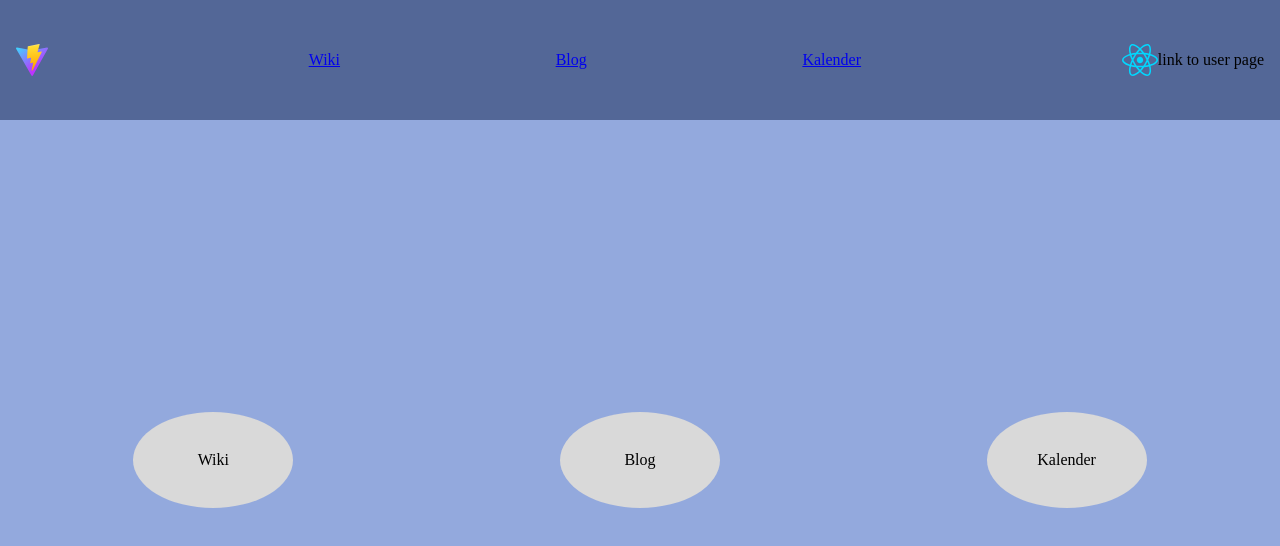
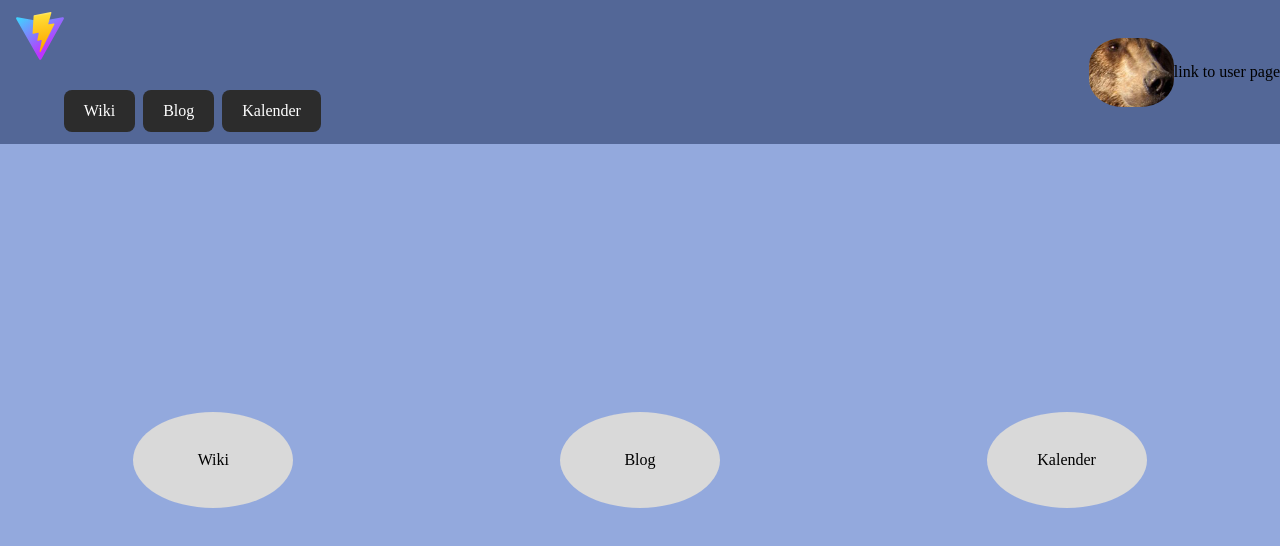
Before and after one commit to FiggleBottomFB/provider_frontend, a React (Vite) app: page / in a window 1280 px wide. Shown: the top 546 px of the page. Built offline with nearby package versions, Linux system fonts and the light colour scheme.

Commit message:
made a styling try for header

```diff
--- a/src/Blog/Blogpost.jsx
+++ b/src/Blog/Blogpost.jsx
@@ -53,7 +53,7 @@ function DisplayBlogPost({}){
       <button id="back-arrow-button" onClick={()=>{navigate(-1)}}>←</button>
       <div id="blog-post-info-container">
       <BlogPostFrame title={blogPostRequest.data.fields.title} content={blogPostRequest.data.fields.content}/>
-      <DisplayComments Comments={blogPostRequest?.data.fields.comments} addComment={handleAddComment} addToId={blogPostRequest.data.fields.id} deleteComment={handleDeleteComment} addToString={"blogpostID"}/>
+      <DisplayComments isFetching={blogPostRequest.isFetching} Comments={blogPostRequest?.data.fields.comments} addComment={handleAddComment} addToId={blogPostRequest.data.fields.id} deleteComment={handleDeleteComment} addToString={"blogpostID"}/>
       </div>
     </div>
   )
--- a/src/CSS/calendar.css
+++ b/src/CSS/calendar.css
@@ -10,6 +10,7 @@
 }
 
 #calendar-container{
+    margin-top: 15vh;
     width: 100vw;
     height: 100%;
 }
--- a/src/CSS/comments.css
+++ b/src/CSS/comments.css
@@ -41,4 +41,6 @@
     margin-top: 1rem;
     border-top: 0.05rem #636363 solid;
     /* border-bottom: 0.05rem #636363 solid; */
+    word-wrap: break-word;
+    overflow: hidden;
 }
--- a/src/CSS/header.css
+++ b/src/CSS/header.css
@@ -1,36 +1,102 @@
-#header-container{
+#header-container {
     position: fixed;
     top: 0;
     left: 0;
-    max-width: 100vw;
-    min-width: 100vw;
+    width: 100%;
+    height: 15vh;
+
     background-color: #536797;
-    height: 15vh;
     z-index: 9999;
-}
 
-#header-logo-image{
-    margin-left: 1rem;
-}
-#header-logo-image:hover{
-    cursor: pointer;
-}
+    display: grid;
+    grid-template-columns: auto 1fr auto;
+    grid-template-rows: auto 1fr;
 
-#header-route-link-container{
-    width: 60vw;
-}
-.header-route-link:active{
-    color: #007bff;
-}
-.header-route-link.active{
-    color: #007bff;
-}
-
-#header-invacc-container{
-    margin-right: 1rem;
-}
+    padding: 0.75rem 1rem;
+  }
 
 #outlet-container{
     height: 85vh;
     width: auto;
 }
+
+
+/*MARK: logo */
+#logo-container {
+    grid-column: 1;
+    grid-row: 1;
+
+    display: flex;
+    align-items: flex-start;
+
+    height: clamp(2.5rem, 6vh, 4rem); /* REAL height */
+  }
+
+  #header-logo-image {
+    height: 100%;
+    width: auto;
+    object-fit: contain;
+  }
+
+#header-logo-image:hover{
+    cursor: pointer;
+}
+
+
+
+/*MARK: nav */
+#header-route-link-container {
+    grid-column: 2;
+    grid-row: 2;
+
+    display: flex;
+    align-items: flex-end;
+    gap: 0.5rem;
+
+  }
+
+.header-route-link {
+    display: inline-flex;
+    align-items: center;
+    justify-content: center;
+
+    font-size: 1rem;
+    padding: 0.75rem 1.25rem;
+
+    text-decoration: none;
+    color: white;
+    background: #2c2c2c;
+    border-radius: 8px;
+
+    white-space: nowrap; /* prevent wrapping */
+  }
+
+/* on hold */
+.header-route-link:active{
+    color: #007bff;
+}
+/* when active */
+.header-route-link.active{
+    color: #1485ff;
+    background-color: white;
+}
+
+
+/*MARK: login */
+#login-container {
+    grid-column: 3;
+    grid-row: 1 / 3;
+
+    display: flex;
+    align-items: center;
+  }
+
+
+#profile-img{
+    height: 50%;
+    width: auto;
+    border-radius: 40%;
+}
+#user-info-container{
+    margin-right: 1rem;
+}
--- a/src/Comments.jsx
+++ b/src/Comments.jsx
@@ -3,10 +3,13 @@ import './CSS/comments.css'
 import './CSS/commonclass.css'
 import { getAllPeople } from "./apicalls"
 import { useAuth } from "./Auth/Authcontext"
+import Spinner from "./spinnertest"
 
-function DisplayComments({Comments, addComment, addToId, deleteComment, addToString = ""}){
+function DisplayComments({Comments, addComment, addToId, deleteComment, addToString = "" ,isFetching=false}){
     const [Comment, setComment] = useState("")
     const {user} = useAuth()
+
+
 
     return(
         <div id="comments-container">
@@ -21,6 +24,7 @@ function DisplayComments({Comments, addComment, addToId, deleteComment, addToStr
                         addComment(user.token, {"blogpostID": addToId}, {"content": Comment})
                     }
                 }}>Lägg till kommentar</button>
+                {isFetching && <Spinner size={12} />}
             </div>
             {
                 Comments.map(comment=>(
--- a/src/Homeheader.jsx
+++ b/src/Homeheader.jsx
@@ -2,13 +2,12 @@ import { Outlet, useNavigate, NavLink } from 'react-router-dom';
 import './CSS/header.css'
 import './CSS/commonclass.css'
 import viteLogo from '/vite.svg'
-import reactLogo from './assets/react.svg'
+import reactLogo from './assets/bjorn.png'
 import { useAuth } from './Auth/Authcontext';
 
 
 function DisplayAdminPanelButton(){
     const {user} = useAuth()
-    console.log(user)
     if(!user || user.role != "admin"){
         return
     }
@@ -21,22 +20,33 @@ function HomeHeader(){
     const navigate = useNavigate()
     return(
         <div>
-            <div id="header-container" className="flex-row justify-between align-center">
+            <header id="header-container" >
+
+                    <div id='logo-container'>
                         <img onClick={()=>{navigate("/")}} id="header-logo-image" src={viteLogo} alt="LogoImg" />
-                <nav id="header-route-link-container" className='flex-row justify-around'>
+                    </div>
+
+                    <nav id="header-route-link-container" >
                         <NavLink to="/wiki" className='header-route-link'>Wiki</NavLink>
                         <NavLink to="/blog" className='header-route-link'>Blog</NavLink>
                         <NavLink to="/calendar" className='header-route-link'>Kalender</NavLink>
                         <DisplayAdminPanelButton/>
                     </nav>
-                <div id="header-invacc-container" className='flex-row align-center'>
-                    <img id="invitations-img" src={reactLogo} alt="LetterImg" />
+
+                    <div id='login-container'>
+                        <div id="user-info-container" className='flex-row align-center'>
+                            <img id="profile-img" src={reactLogo} alt="LetterImg" />
                             link to user page
                         </div>
                     </div>
+
+            </header>
+
+
             <div id="outlet-container">
                 <Outlet />
             </div>
+
         </div>
     )
 }
```
Also changed, not shown: src/assets/bjorn.png (added). Lines whose indentation alone changed are shown as unchanged.
